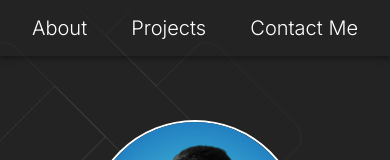
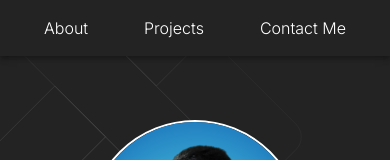
Before and after one commit to MarcusVNT/my-portfolio, a React (Vite) app: page / in a window 390 px wide. Shown: the top 160 px of the page. Built offline with nearby package versions, Linux system fonts and the light colour scheme; a web font is replaced by a local one.

Commit message:
fix: bug on the Header fixed.

```diff
--- a/src/components/Header.tsx
+++ b/src/components/Header.tsx
@@ -1,7 +1,14 @@
-import { AppBar, MenuItem, Toolbar, styled } from "@mui/material";
+import {
+  AppBar,
+  MenuItem,
+  Toolbar,
+  styled,
+  useMediaQuery,
+} from "@mui/material";
 import { theme } from "../theme";
 
 const Header = () => {
+  const isSmallScreen = useMediaQuery("(max-width:600px)");
   const handleMenuItemClick = (id: string) => {
     const element = document.getElementById(id);
     if (element) {
@@ -13,14 +20,14 @@ const Header = () => {
     display: "flex",
     justifyContent: "end",
     [theme.breakpoints.down("sm")]: {
-      justifyContent: "space-between",
+      justifyContent: "space-around",
     },
   }));
 
   const StyledMenuItem = styled(MenuItem)(({}) => ({
     color: theme.palette.primary.contrastText,
     fontFamily: "Inter",
-    fontSize: "1.25rem",
+    fontSize: isSmallScreen ? "1rem" : "1.25rem",
     fontWeight: 300,
     position: "relative",
 
@@ -35,7 +42,6 @@ const Header = () => {
       transform: "scaleX(0)", // Inicialmente oculta a borda
       transition: "transform 0.3s ease-out", // Adiciona a transição
     },
-
     "&:hover::before": {
       transform: "scaleX(1)", // Mostra a borda durante o hover
     },
@@ -43,7 +49,7 @@ const Header = () => {
 
   return (
     <>
-      <AppBar position="relative">
+      <AppBar position="relative" style={{ zIndex: 10 }}>
         <StyledToolBar>
           <StyledMenuItem onClick={() => handleMenuItemClick("about")}>
             About
```
